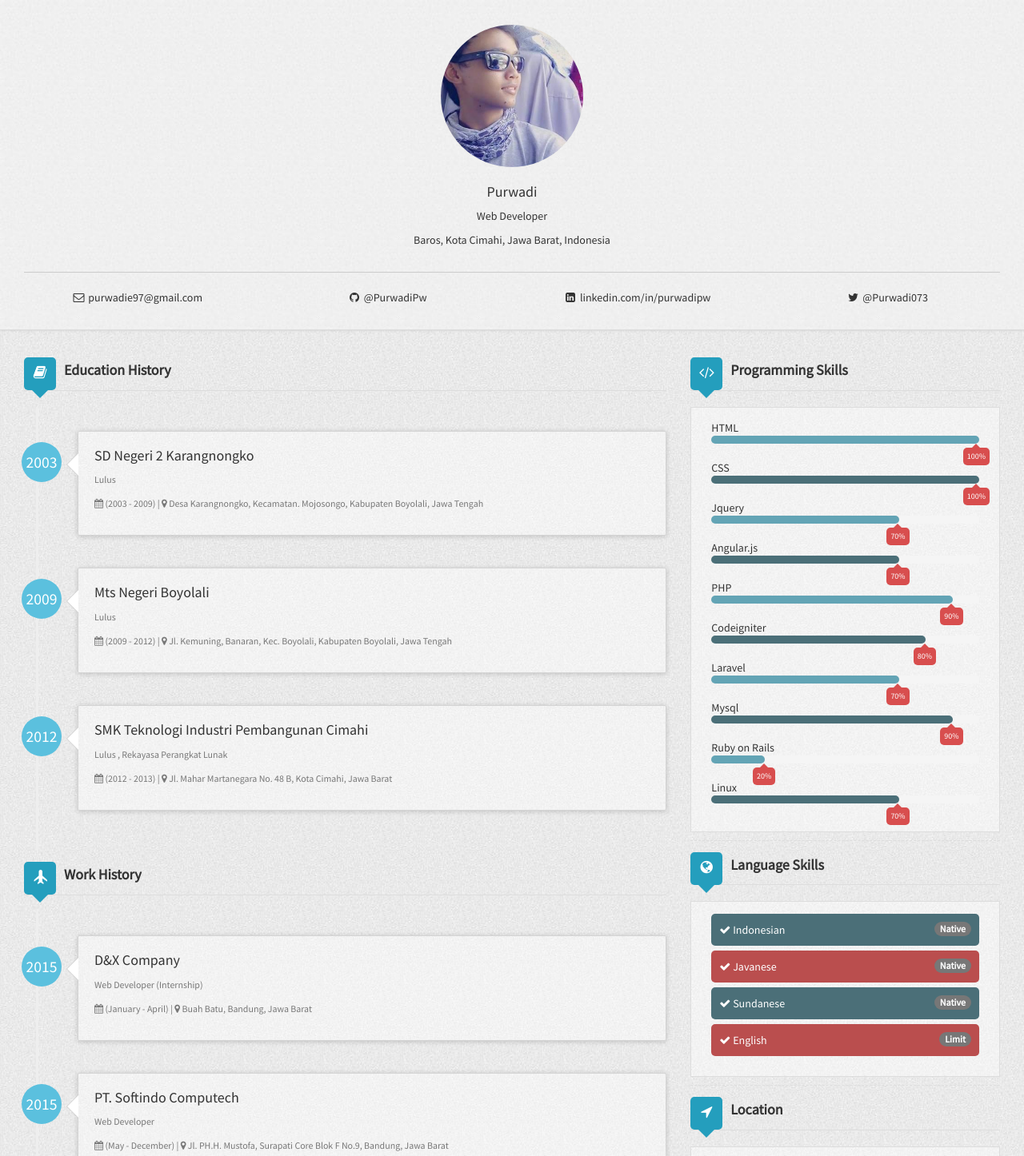
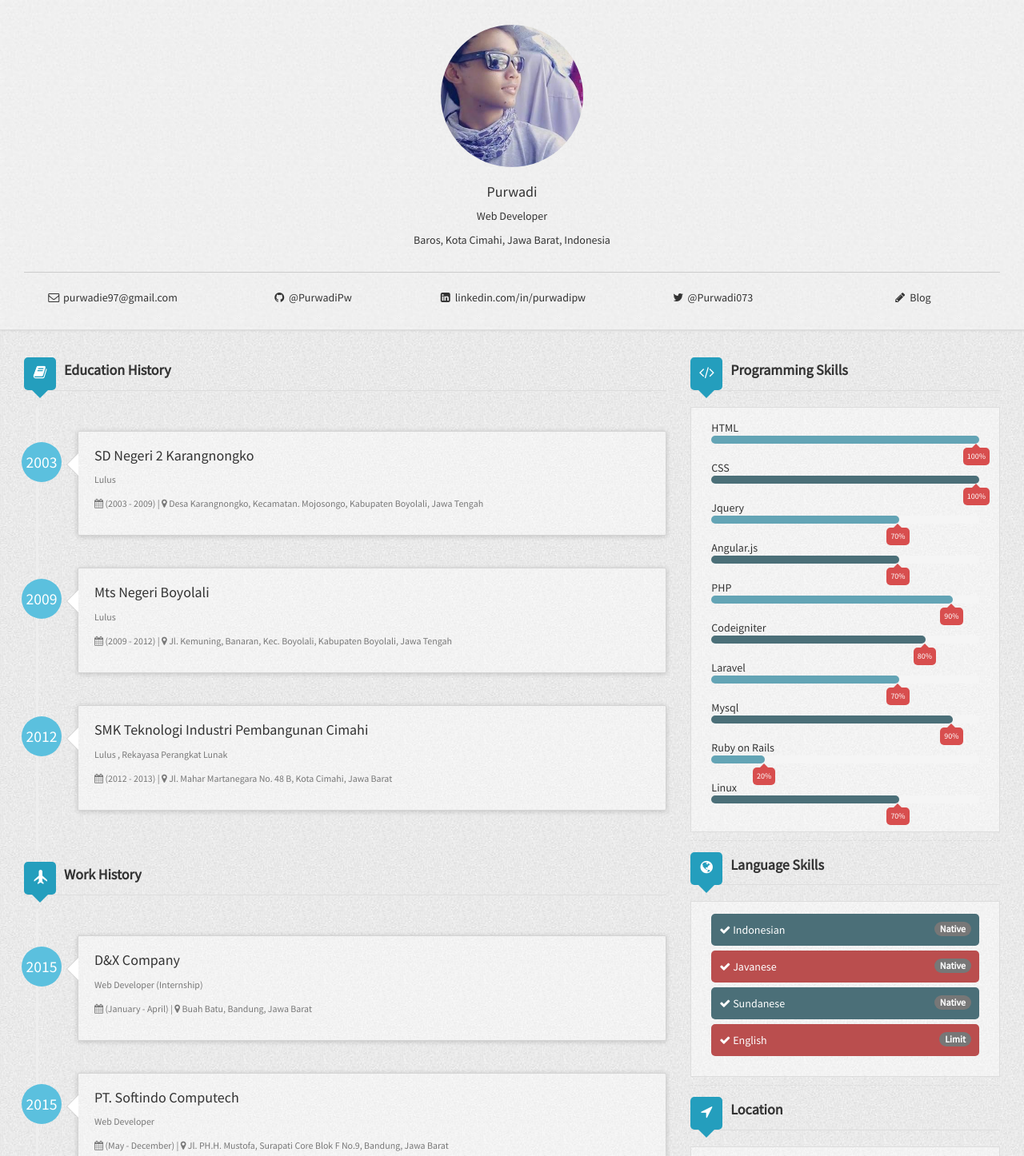
Before and after one commit to PurwadiPw/purwadipw.github.io, a Jekyll site: the page built from index.html, in a window 1280 px wide, cut to the strip 0-1446 px from the top of the page. Shown: the whole strip at 80% size. Built offline with Jekyll 4.4.1, drawn with Linux system fonts in a browser that asks for light colours; nearby versions of some CDN libraries.

Commit message:
add blog link header

```diff
--- a/_includes/header.html
+++ b/_includes/header.html
@@ -9,17 +9,20 @@
                 <div class="clearfix"></div>
                 <hr />
                 <div class="row">
-                    <div class="col-sm-3">
+                    <div class="col-md-15">
                         <p><i class="fa fa-envelope-o fa-fw"></i> {{ site.author.email }} </p>
                     </div>
-                    <div class="col-sm-3">
+                    <div class="col-md-15">
                         <p><i class="fa fa-github fa-fw"></i><a href="//github.com/{{ site.author.github }}" target="_blank">  @{{ site.author.github }} </a></p>
                     </div>
-                    <div class="col-sm-3">
+                    <div class="col-md-15">
                         <p><i class="fa fa-linkedin-square fa-fw"></i> <a href="//linkedin.com/in/{{ site.author.linkedin }}" target="_blank"> linkedin.com/in/{{ site.author.linkedin }} </a></p>
                     </div>
-                    <div class="col-sm-3">
+                    <div class="col-md-15">
                         <p><i class="fa fa-twitter fa-fw"></i> <a href="//twitter.com/{{ site.author.twitter }}" target="_blank">  @{{ site.author.twitter }} </a></p>
+                    </div>
+                    <div class="col-md-15">
+                        <p><i class="fa fa-pencil fa-fw"></i> <a href="/blog"> Blog </a></p>
                     </div>
                 </div>
             </div>
--- a/assets/css/icard_resume.css
+++ b/assets/css/icard_resume.css
@@ -7,6 +7,38 @@ body {
 a {
     color: #333;
     text-decoration: none;
+}
+
+.col-xs-15,
+.col-sm-15,
+.col-md-15,
+.col-lg-15 {
+    position: relative;
+    min-height: 1px;
+    padding-right: 10px;
+    padding-left: 10px;
+}
+.col-xs-15 {
+    width: 20%;
+    float: left;
+}
+@media (min-width: 768px) {
+.col-sm-15 {
+        width: 20%;
+        float: left;
+    }
+}
+@media (min-width: 992px) {
+    .col-md-15 {
+        width: 20%;
+        float: left;
+    }
+}
+@media (min-width: 1200px) {
+    .col-lg-15 {
+        width: 20%;
+        float: left;
+    }
 }
 
 .btn-dark {
```
Also changed, not shown: assets/css/bootstrap-theme.css.
